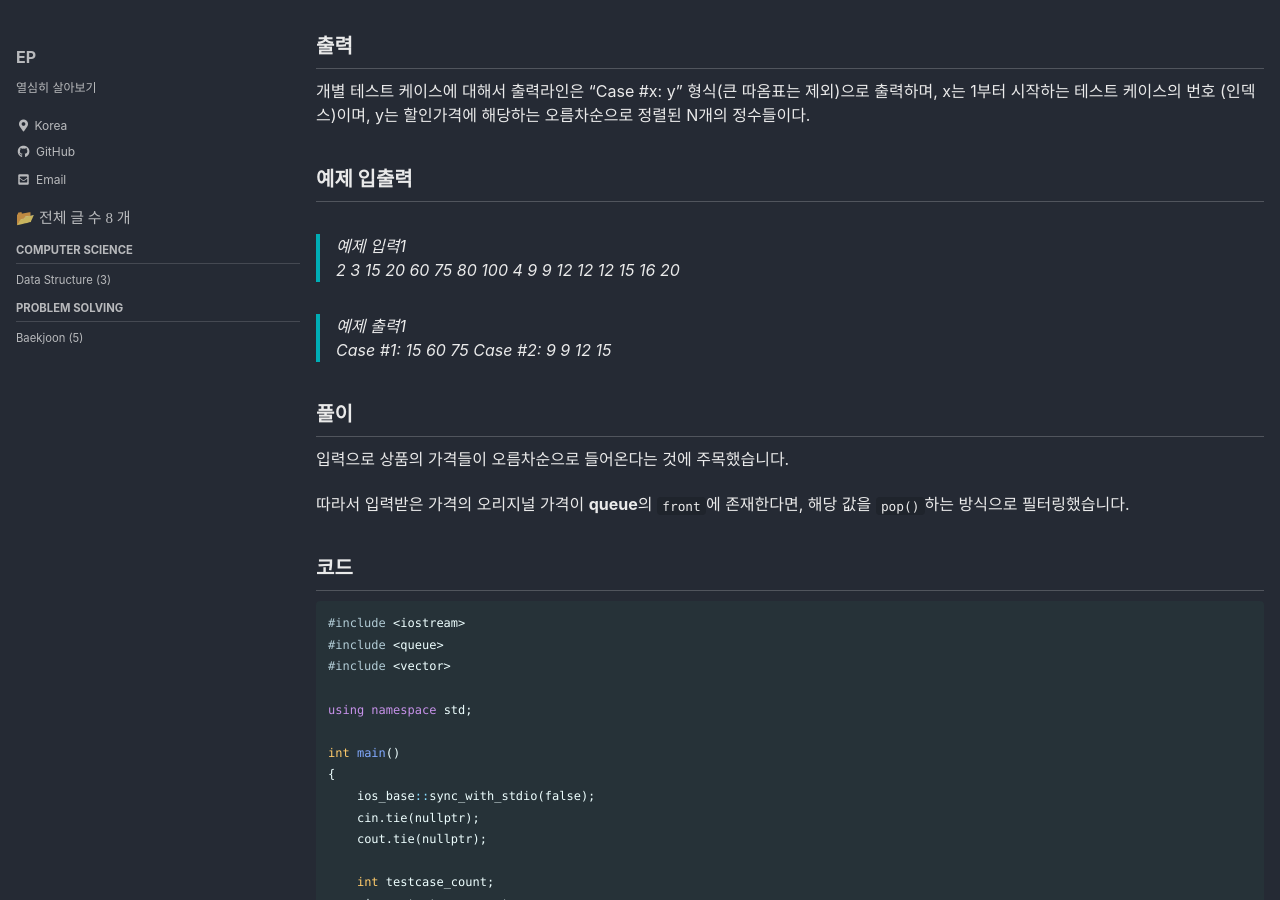
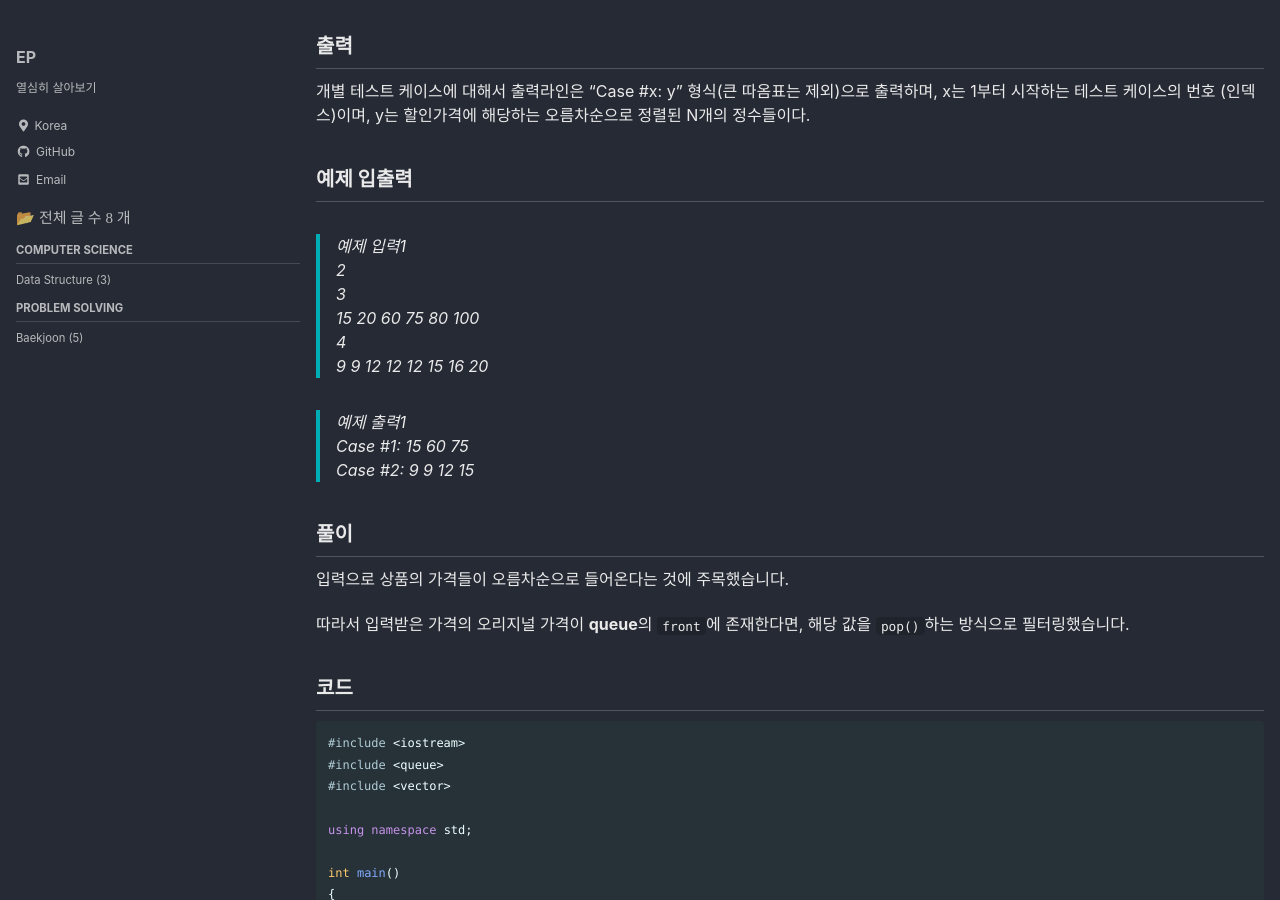
Before and after one commit to puter2712git/puter2712git.github.io, a Jekyll site: the page built from _posts/problem-solving/baekjoon/2024-01-18-백준-12034.md, in a window 1280 px wide and 900 px high, scrolled down 1147 px. Built offline with Jekyll 4.4.1, drawn with Linux system fonts in a browser that asks for light colours; cached includes are drawn as plain includes.

```diff
--- a/_posts/problem-solving/baekjoon/2024-01-18-백준-12034.md
+++ b/_posts/problem-solving/baekjoon/2024-01-18-백준-12034.md
@@ -43,15 +43,15 @@ last_modified_at: 2024-01-18
 ## 예제 입출력
 
 > 예제 입력1 <br>
-> 2
-> 3
-> 15 20 60 75 80 100
-> 4
-> 9 9 12 12 12 15 16 20
+2 <br>
+3 <br>
+15 20 60 75 80 100 <br>
+4 <br>
+9 9 12 12 12 15 16 20 <br>
 
 > 예제 출력1 <br>
-> Case #1: 15 60 75
-> Case #2: 9 9 12 15
+Case #1: 15 60 75 <br>
+Case #2: 9 9 12 15 <br>
 
 ## 풀이
 
```
